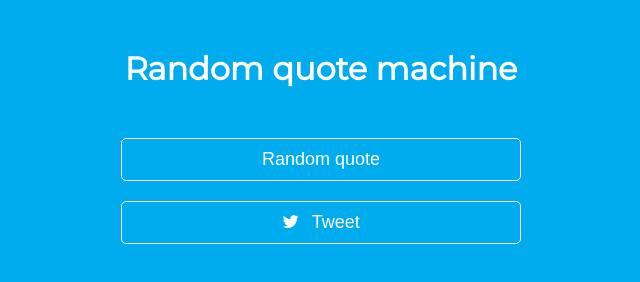
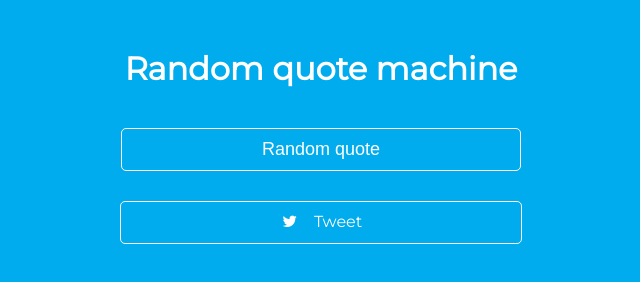
Before and after one commit to agata-m/quote-machine, a website: page index.html in a window 1280 px wide. Shown: the whole page, without its empty margins (319-959 px from the left). Drawn offline with Linux system fonts and the light colour scheme; no server answers.

Commit message:
Adjust layout

```diff
--- a/index.html
+++ b/index.html
@@ -18,7 +18,7 @@
             </div>
             <div>
                 <button class="trigger">Random quote</button><br>
-                <button><a href="#" target="_blank" class="tweet"><i class="fa fa-twitter"></i> Tweet</a></button>
+                <a href="#" target="_blank" class="tweet"><i class="fa fa-twitter"></i> Tweet</a>
             </div>
         </div>
         <script src="js/script.js"></script>
--- a/js/script.js
+++ b/js/script.js
@@ -16,16 +16,16 @@ function createTweet(input) {
 	var dataElement = document.createElement('div');
 	dataElement.innerHTML = data.content;
 
-	var quoteText = dataElement.innerHTML.trim();
+	var quoteText = dataElement.innerText.trim();
 	var quoteAuthor = data.title;
 
 	if(!quoteAuthor.length) {
 		quoteAuthor = 'Unknown author';
 	}
 
-	var tweetText = "Qoute of the day – " + quoteText + " Author: " + quoteAuthor;
+	var tweetText = "Quote of the day – " + quoteText + " Author: " + quoteAuthor;
 
-	if (tweetText.length > 140) {
+	if(tweetText.length > 140) {
 		getQuote();
 	} else {
 		var tweet = tweetLink + encodeURIComponent(tweetText);
--- a/sass/style.scss
+++ b/sass/style.scss
@@ -24,7 +24,7 @@ body {
 		font-size: 18px;
 		width: 400px;
 		background-color: transparent;
-		margin: 10px 0;
+		margin-bottom: 30px;
 		outline: none;
 
 		&:hover {
@@ -36,15 +36,26 @@ body {
 	}
 
 	.tweet {
+		display: block;
+		margin: 0 auto;
 		text-decoration: none;
 		color: white;
-		width: 400px;
+		border: 1px solid white;
+		width: 380px;
+		padding: 10px;
+		border-radius: 5px;
+
+		&:hover {
+			background-color: rgb(0, 132, 180);
+			cursor: pointer;
+			transition: .3s ease-in-out;
+		}
 
 		i {
 			color: white;
 			text-align: center;
-			height: 15px;
-			width: 15px;
+			height: 20px;
+			width: 20px;
 			margin-right: 10px;
 		}
 	}
```
Also changed, not shown: css/style.css, 1 other file.
